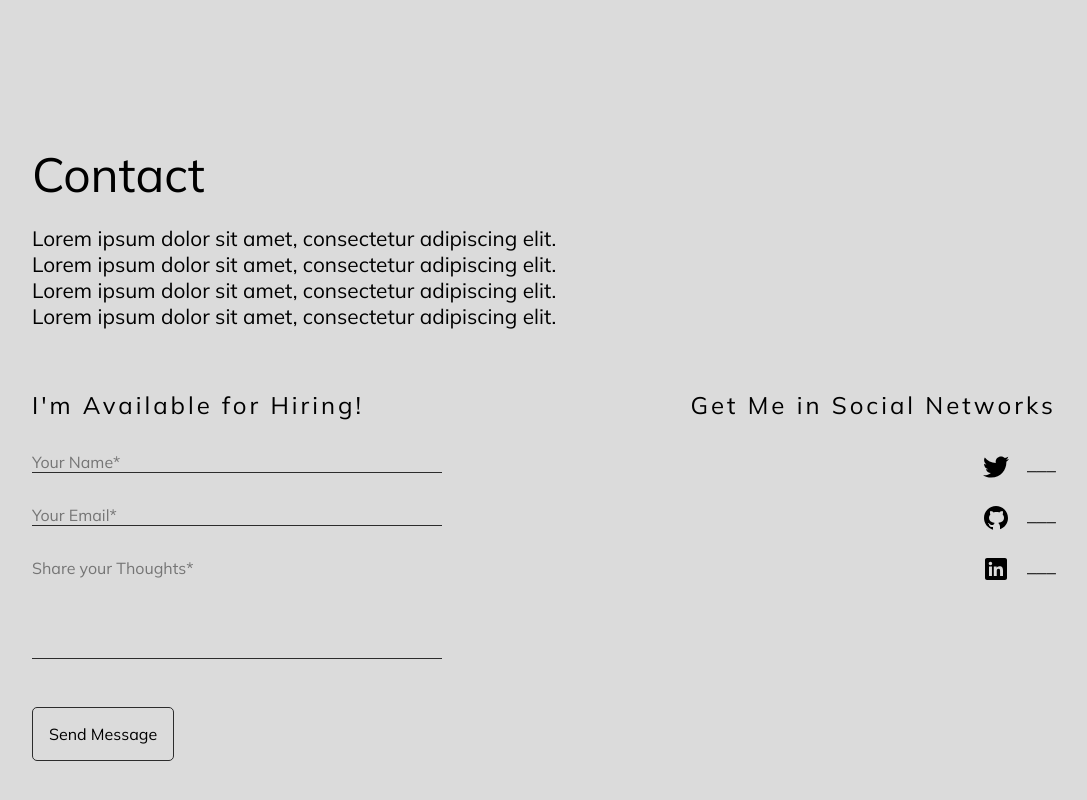
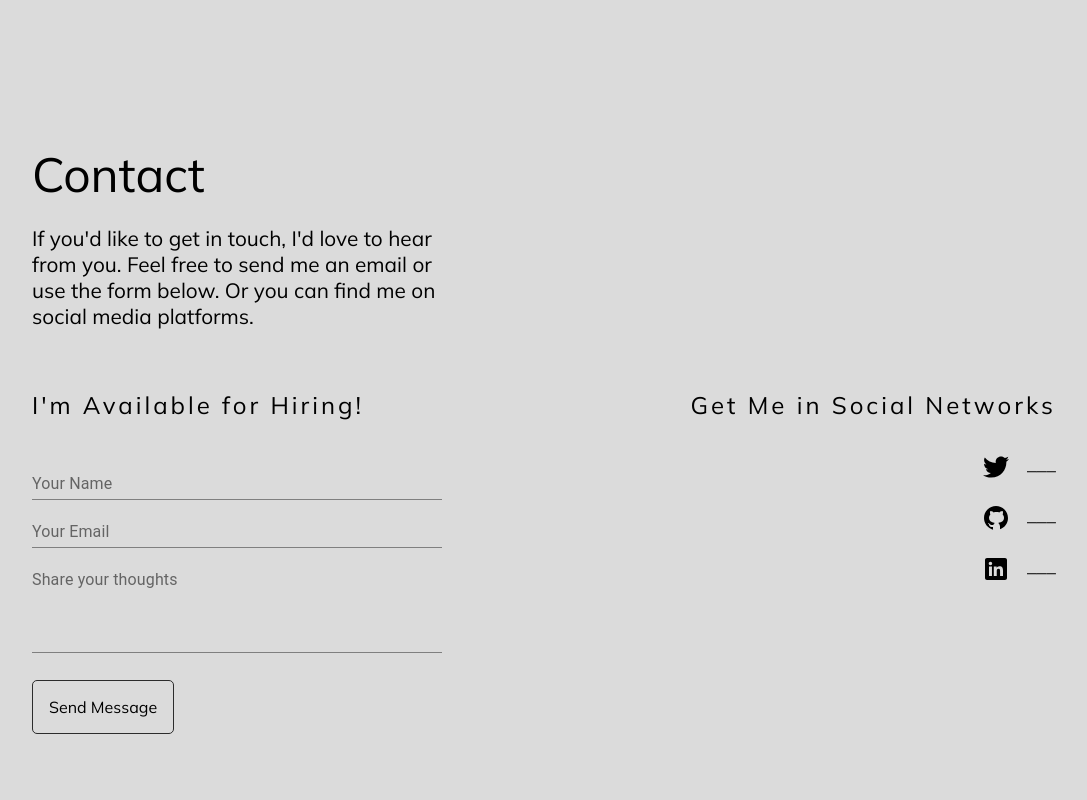
Before and after one commit to odidukh/odidukh, a React app: page / in a window 1280 px wide. Shown: the part 2354-3154 px from the top of the page, without its empty margins (96-1183 px from the left). Built offline with nearby package versions, Linux system fonts and the light colour scheme.

Commit message:
Add form validation; add email sending service

```diff
--- /dev/null
+++ b/src/containers/ContactForm.js
@@ -0,0 +1,92 @@
+import { useFormik } from "formik";
+import React from "react";
+import * as yup from "yup";
+import { TextField } from "@material-ui/core";
+import emailjs from "@emailjs/browser";
+
+const validationSchema = yup.object({
+    name: yup.string().required("Required").min(2, "Too Short!"),
+    email: yup.string().required("Required").email("Invalid email address"),
+    message: yup.string().required("Required").min(2, "Too Short!"),
+});
+
+const ContactForm = () => {
+    const sendEmail = (values) => {
+        emailjs
+            .send(
+                "service_yaqzr2b",
+                "template_a66oku9",
+                values,
+                "SfkIZ3MuSoAmiCanV"
+            )
+            .then(
+                (response) => {
+                    console.log(response);
+                },
+                (error) => {
+                    console.log(error);
+                }
+            );
+    };
+
+    const formik = useFormik({
+        initialValues: {
+            name: "",
+            email: "",
+            message: "",
+        },
+        validationSchema,
+        onSubmit: (values) => {
+            console.log(values);
+            sendEmail(values);
+        },
+    });
+
+    return (
+        <form onSubmit={formik.handleSubmit} className="emailForm">
+            <TextField
+                id="name"
+                name="name"
+                label="Your Name"
+                value={formik.values.name}
+                onChange={formik.handleChange}
+                onBlur={formik.handleBlur}
+                error={formik.touched.name && formik.errors.name ? true : false}
+                helperText={formik.touched.name && formik.errors.name}
+            />
+            <TextField
+                id="email"
+                name="email"
+                label="Your Email"
+                value={formik.values.email}
+                onChange={formik.handleChange}
+                onBlur={formik.handleBlur}
+                error={
+                    formik.touched.email && formik.errors.email ? true : false
+                }
+                helperText={formik.touched.email && formik.errors.email}
+            />
+            <TextField
+                id="message"
+                name="message"
+                label="Share your thoughts"
+                value={formik.values.message}
+                onChange={formik.handleChange}
+                onBlur={formik.handleBlur}
+                error={
+                    formik.touched.message && formik.errors.message
+                        ? true
+                        : false
+                }
+                helperText={formik.touched.message && formik.errors.message}
+                multiline
+                minRows={4}
+            />
+            <button className="submitButton" type="submit">
+                Send Message
+            </button>
+        </form>
+    );
+};
+
+export default ContactForm;
--- a/src/pages/Contact.js
+++ b/src/pages/Contact.js
@@ -1,6 +1,7 @@
 import { social } from "../constants";
 import React from "react";
 import { useNav } from "../hooks/useNav";
+import ContactForm from "../containers/ContactForm";
 
 const Contact = () => {
     const contactRef = useNav("Contact");
@@ -9,37 +10,15 @@ const Contact = () => {
             <div className="contactDescription">
                 <h1>Contact</h1>
                 <p>
-                    Lorem ipsum dolor sit amet, consectetur adipiscing elit.
-                    <br />
-                    Lorem ipsum dolor sit amet, consectetur adipiscing elit.
-                    <br />
-                    Lorem ipsum dolor sit amet, consectetur adipiscing elit.
-                    <br />
-                    Lorem ipsum dolor sit amet, consectetur adipiscing elit.
+                    If you'd like to get in touch, I'd love to hear from you.
+                    Feel free to send me an email or use the form below. Or you
+                    can find me on social media platforms.
                 </p>
             </div>
             <div className="emailAndSocialsBlock">
                 <div className="emailBlock">
                     <h2 className="blockHeader">I'm Available for Hiring!</h2>
-                    <form action="" className="emailForm">
-                        <input type="text" placeholder="Your Name*" required />
-                        <input
-                            type="email"
-                            placeholder="Your Email*"
-                            required
-                        />
-                        <textarea
-                            required
-                            name=""
-                            id=""
-                            cols="30"
-                            rows="5"
-                            placeholder="Share your Thoughts*"
-                        />
-                        <button className="submitButton" type="submit">
-                            Send Message
-                        </button>
-                    </form>
+                    <ContactForm />
                 </div>
                 <div className="socialsBlock">
                     <h2 className="blockHeader">Get Me in Social Networks</h2>
--- a/src/styles/styles.sass
+++ b/src/styles/styles.sass
@@ -149,6 +149,7 @@ h2
         h1
             font-size: 3rem
         p
+            width: 40%
             font-size: 1.3rem
     .emailAndSocialsBlock
         display: flex
@@ -182,20 +183,8 @@ h2
                     padding: 1rem
                     width: 7rem
                     text-align: center
-                input
-                    all: unset
-                    border-bottom: 1px solid $jet
-                    outline: none
-                    margin-bottom: 2rem
-                    width: 100%
-                textarea
-                    all: unset
-                    border-bottom: 1px solid $jet
-                    margin-bottom: 1rem
-                    width: 100%
-                    border-bottom: 1px solid $jet
-                    margin-bottom: 3em
                 .submitButton
+                    margin-top: 1.7rem
                     border: 1px solid $jet
                     border-radius: 5px
                     font-size: 1rem
```
Also changed, not shown: package.json (+6 -1 lines), 1 other file (tests, documents, lock files or other folders).
